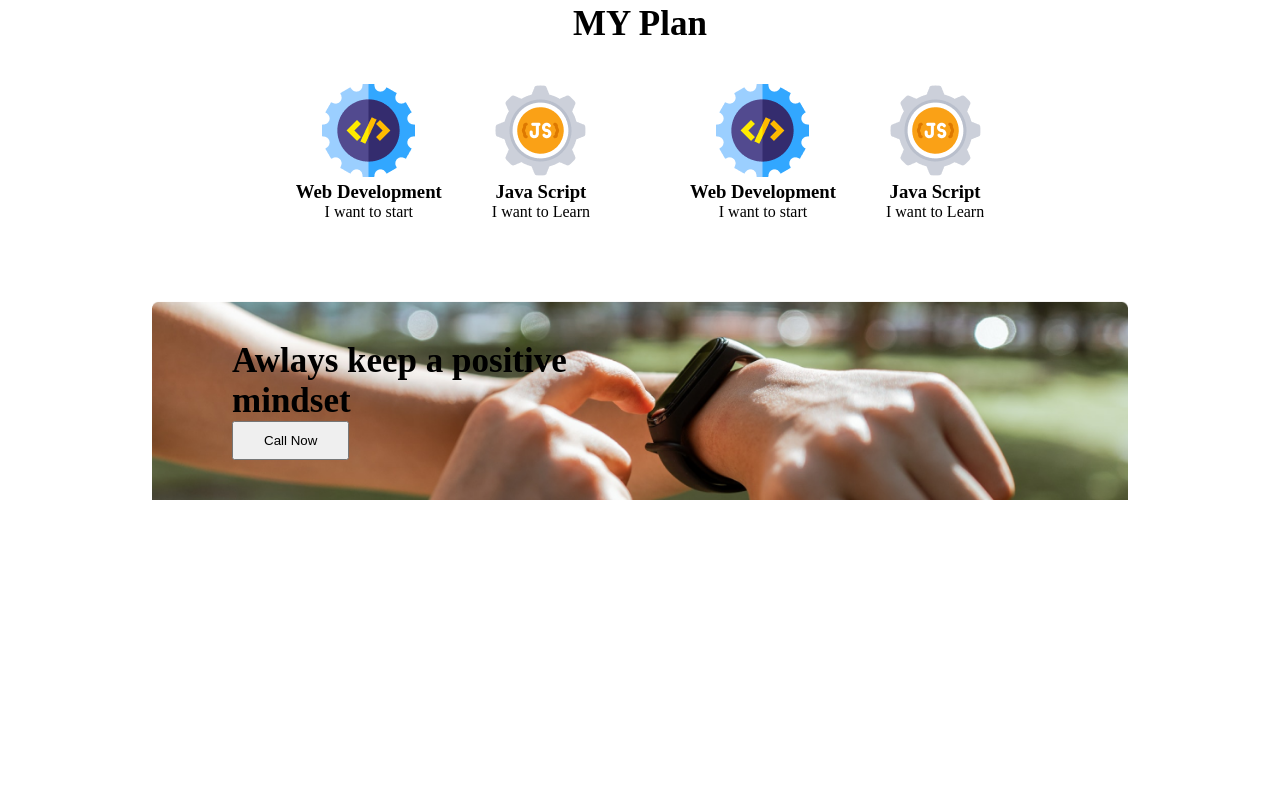
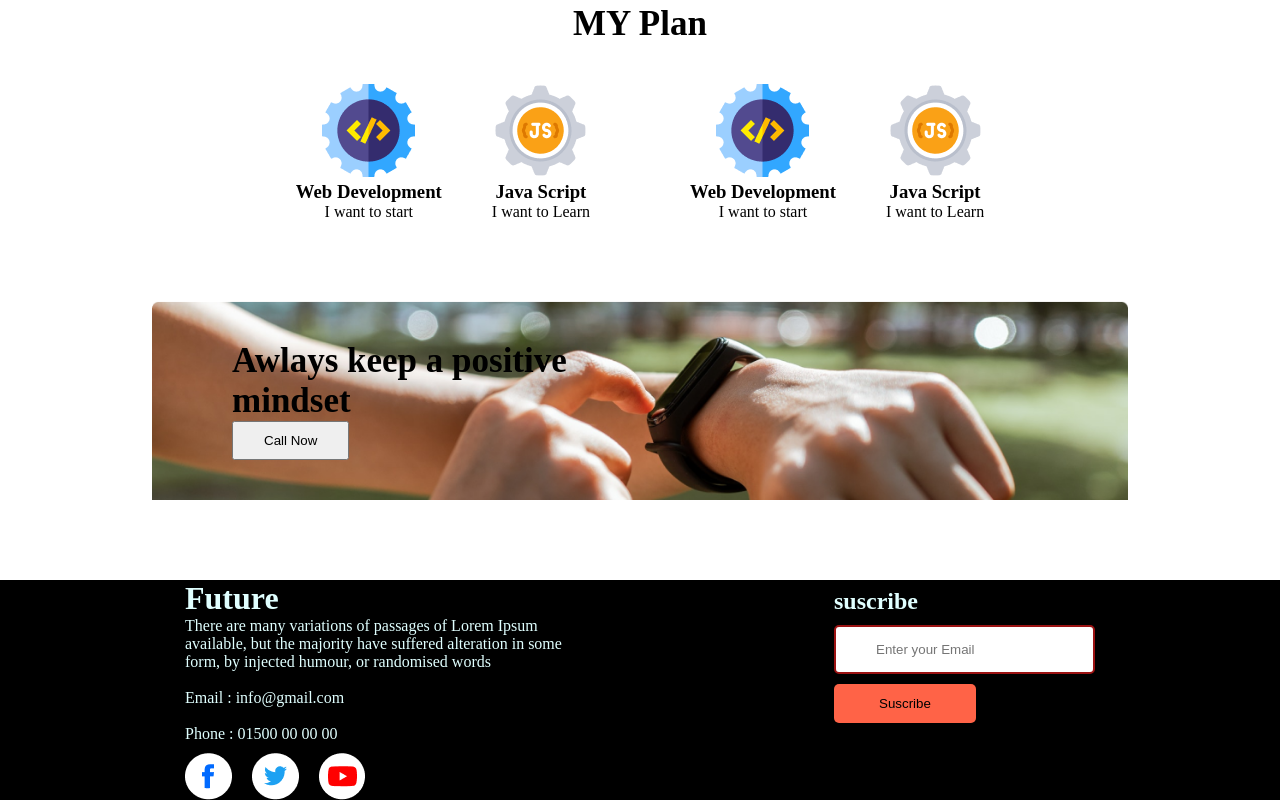
Before and after one commit to Waliullah018/practice, a plain HTML site: page index.html in a window 1280 px wide. Shown: the part 1804-2604 px from the top of the page. Before the commit the page ends 2384 px from the top, so only its background shows below. Drawn offline with Linux system fonts and the light colour scheme.

Commit message:
Added footer

```diff
--- a/css/style.css
+++ b/css/style.css
@@ -99,3 +99,42 @@ section{
     margin-bottom: 80px;
 
 }
+.footer-igm{
+    margin-top: 10px;
+}
+.footerContainer{
+ display: flex;
+ justify-content: space-between;
+align-items: first baseline;
+background-color: black;
+}
+.leftfooter{
+    padding-left: 185px;
+}
+.rightfooter{
+    padding-right: 185px;
+}
+.footer-describe{
+    width: 400px;
+    color: lightcyan;
+
+}
+.footer-igm{
+    display: flex;
+    gap: 20px;
+}
+.fut{color: lightcyan;}
+.YEmail{
+    margin-top: 10px;
+    padding:15px 40px;
+    border: 2px solid rgb(155, 18, 18);
+    border-radius: 5px;
+
+}
+.suscribe{
+    margin-top: 10px;
+    padding: 12px 45px;
+    border-radius: 5px;
+    border: none;
+    background-color: tomato;
+}
--- a/index.html
+++ b/index.html
@@ -83,7 +83,32 @@
     </main>
 
     <footer>
+        <div class="footerContainer">
+            <div class="leftfooter">
+                <h1 class="fut">Future</h1>
+                <p class="footer-describe">There are many variations of passages of Lorem Ipsum
+                    available, but the majority have suffered alteration in some
+                    form, by injected humour, or randomised words<br><br>
+                    Email : info@gmail.com<br><br>
+                    Phone : 01500 00 00 00</p>
+                    <div class="footer-igm">
+                        <img src="images/icons/fb.png" alt="fb pic">
+                        <img src="images/icons/twitter.png" alt="">
+                        <img src="images/icons/youtube.png" alt="">
+                    </div>
+            </div>
+            <div class="rightfooter">
+                <h2 class="fut">suscribe</h2>
 
+                <div class="email">
+                    <input class="YEmail" type="text" name="" id="" placeholder="Enter your Email">
+                </div>
+                <div class="sus">
+                    <button class="suscribe">Suscribe</button>
+                </div>
+
+            </div>
+        </div>
     </footer>
 </body>
 </html>
```
